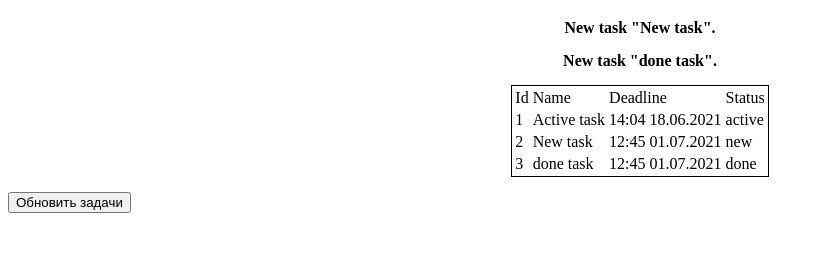
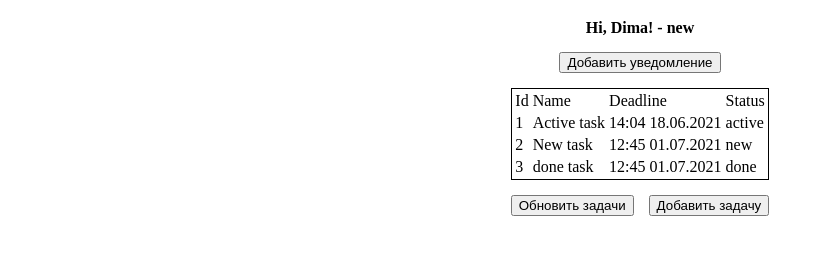
Before and after one commit to GrabNikita/pwa-test, a React app: page / in a window 1280 px wide. Shown: the part 61-316 px from the top of the page, without its empty margins (0-824 px from the left). Built offline with nearby package versions, Linux system fonts and the light colour scheme.

Commit message:
use redux

```diff
--- a/public/main.css
+++ b/public/main.css
@@ -2,19 +2,26 @@ html {
     font-size: 16px;
 }
 
-#error-wrapper .error {
-    margin: 15px 0;
-    color: red;
-    text-align: center;
-}
-
-#message-wrapper .message {
+#notifications .notification {
     margin: 15px 0;
     text-align: center;
     font-weight: bold;
+}
+
+#notifications .notification.error {
+    color: red;
 }
 
 #tasks-wrapper table {
     margin: 15px auto;
     border: 1px solid #000;
 }
+
+#buttons-wrapper {
+    margin: 15px 0;
+    text-align: center;
+}
+
+#buttons-wrapper button:not(:last-child) {
+    margin-right: 15px;
+}
--- a/src/App/index.js
+++ /dev/null
@@ -1,117 +0,0 @@
-import React from 'react';
-
-export default class App extends React.Component {
-
-    constructor(props) {
-        super(props);
-
-        this.state = {
-            errors: [],
-            notifications: [],
-            tasks: [],
-        };
-
-        this.loadTasks = this.loadTasks.bind(this);
-    }
-
-    componentDidMount() {
-        this.loadTasks();
-        this.checkNotificationPermissions();
-    }
-
-    render() {
-        let {errors, notifications, tasks} = this.state;
-
-        return <React.Fragment>
-            <h1>PWA test</h1>
-            <div id="message-wrapper">
-                {notifications.map((message, index) => {
-                    return <div className={'message'} key={index}>{message}</div>;
-                })}
-            </div>
-            <div id="error-wrapper">
-                {errors.map((error, index) => {
-                    return <div className={'error'} key={index}>{error}</div>;
-                })}
-            </div>
-            <div id="tasks-wrapper">
-                <table>
-                    <thead>
-                        <tr>
-                            <td>Id</td>
-                            <td>Name</td>
-                            <td>Deadline</td>
-                            <td>Status</td>
-                        </tr>
-                    </thead>
-                    <tbody>
-                        {tasks.map(task => {
-                            return <tr key={task.id}>
-                                <td>{task.id}</td>
-                                <td>{task.name}</td>
-                                <td>{task.deadline}</td>
-                                <td>{task.status}</td>
-                            </tr>;
-                        })}
-                    </tbody>
-                </table>
-            </div>
-            <div id="buttons-wrapper">
-                <button onClick={this.loadTasks}>Обновить задачи</button>
-            </div>
-        </React.Fragment>;
-    }
-
-    loadTasks() {
-        fetch('/data/tasks.json').then(
-            response => {
-                return response.json().then(
-                    json => {
-                        this.setState({tasks: json.tasks});
-                        this.showNotificationAboutNotViewedTasks(json.tasks);
-                        return json;
-                    }
-                );
-            },
-            error => {
-                this.setState({errors: [...this.state.errors, error]});
-            }
-        );
-    }
-
-    checkNotificationPermissions() {
-        if (!('Notification' in window)) {
-            console.error('This browser does not support desktop notification');
-            return;
-        }
-        if (Notification.permission === 'granted') {
-            return;
-        }
-        if (Notification.permission === 'denied') {
-            return;
-        }
-
-        Notification.requestPermission().catch(
-            error => {
-                console.error('request notification permission error', error);
-            }
-        );
-    }
-
-    showNotification(notificationText, options = {}) {
-        if ('serviceWorker' in navigator) {
-            navigator.serviceWorker.ready.then(function(registration) {
-                registration.showNotification(notificationText, options);
-            });
-        }
-        this.setState({notifications: [...this.state.notifications, notificationText]});
-    }
-
-    showNotificationAboutNotViewedTasks(tasks) {
-        tasks.every(task => {
-            if (task.viewed) return true;
-            this.showNotification('New task "' + task.name + '".');
-            return true;
-        });
-    }
-}
--- /dev/null
+++ b/src/components/App/index.js
@@ -0,0 +1,12 @@
+import React from 'react';
+
+import TasksList from '../TasksList';
+import Notifications from '../Notifications';
+
+export default function App() {
+    return <React.Fragment>
+        <h1>PWA test</h1>
+        <Notifications />
+        <TasksList />
+    </React.Fragment>;
+}
--- /dev/null
+++ b/src/components/Notifications/Notification/index.js
@@ -0,0 +1,18 @@
+import React from 'react';
+import {useDispatch} from 'react-redux';
+
+import {NOTIFICATION_STATUS, NOTIFICATION_TYPE} from '../../../constants';
+import {setViewed} from '../../../redux/reducers/notificationsSlice';
+
+export default function Notification({notification}) {
+    if (notification.status === NOTIFICATION_STATUS.VIEWED) return null;
+
+    const dispatch = useDispatch();
+
+    let className = 'notification' + (notification.type === NOTIFICATION_TYPE.ERROR ? ' error' : '');
+
+    return <div
+        className={className}
+        onClick={() => {dispatch(setViewed(notification.id))}}
+    >{notification.text} - {notification.status}</div>;
+}
--- /dev/null
+++ b/src/components/Notifications/index.js
@@ -0,0 +1,29 @@
+import React from 'react';
+import {useDispatch, useSelector} from 'react-redux';
+
+import Notification from './Notification';
+import {add} from '../../redux/reducers/notificationsSlice';
+
+export default function Notifications() {
+    const notifications = useSelector(state => state.notifications.notifications);
+    const dispatch = useDispatch();
+
+    return <React.Fragment>
+        <div id={'notifications'}>
+            {notifications.map(notification => {
+                return <Notification notification={notification} key={notification.id}/>;
+            })}
+        </div>
+        <div id="buttons-wrapper">
+            <button
+                aria-label="Add notification"
+                onClick={() => {dispatch(add({
+                    "id": notifications.length + 1,
+                    "text": "Added notification",
+                    "status": "new",
+                    "type": "message"
+                }))}}
+            >Добавить уведомление</button>
+        </div>
+    </React.Fragment>;
+}
--- /dev/null
+++ b/src/components/TasksList/Task/index.js
@@ -0,0 +1,10 @@
+import React from 'react';
+
+export default function Task({task}) {
+    return <tr key={task.id}>
+        <td>{task.id}</td>
+        <td>{task.name}</td>
+        <td>{task.deadline}</td>
+        <td>{task.status}</td>
+    </tr>;
+}
--- /dev/null
+++ b/src/components/TasksList/index.js
@@ -0,0 +1,43 @@
+import React from 'react';
+import { useSelector, useDispatch } from 'react-redux';
+
+import Task from './Task';
+import {add} from '../../redux/reducers/tasksSlice';
+
+export default function TasksList() {
+    const tasks = useSelector(state => state.tasks.tasks);
+    const dispatch = useDispatch();
+
+    return <React.Fragment>
+        <div id="tasks-wrapper">
+            <table>
+                <thead>
+                <tr>
+                    <td>Id</td>
+                    <td>Name</td>
+                    <td>Deadline</td>
+                    <td>Status</td>
+                </tr>
+                </thead>
+                <tbody>
+                {tasks.map(task => {
+                    return <Task task={task} key={task.id} />;
+                })}
+                </tbody>
+            </table>
+        </div>
+        <div id="buttons-wrapper">
+            <button>Обновить задачи</button>
+            <button
+                aria-label="Add task"
+                    onClick={() => {dispatch(add({
+                        "id": tasks.length + 1,
+                        "name": "Added task",
+                        "deadline": "14:04 18.06.2021",
+                        "status": "active",
+                        "viewed": false
+                    }))}}
+            >Добавить задачу</button>
+        </div>
+    </React.Fragment>;
+}
--- /dev/null
+++ b/src/constants.js
@@ -0,0 +1,15 @@
+export const TASK_STATUS = {
+    NEW: 'new',
+    ACTIVE: 'active',
+    DONE: 'done',
+};
+
+export const NOTIFICATION_TYPE = {
+    MESSAGE: 'message',
+    ERROR: 'error',
+};
+
+export const NOTIFICATION_STATUS = {
+    NEW: 'new',
+    VIEWED: 'viewed',
+}
--- a/src/index.js
+++ b/src/index.js
@@ -1,6 +1,11 @@
 import React from "react";
 import ReactDOM from "react-dom";
+import { Provider } from 'react-redux';
 
-import App from "./App";
+import store from './redux/store';
 
-ReactDOM.render(<App/>, document.querySelector("#app"));
+import App from "./components/App";
+
+ReactDOM.render(<Provider store={store}>
+    <App/>
+</Provider>, document.querySelector("#app"));
--- /dev/null
+++ b/src/redux/reducers/notificationsSlice.js
@@ -0,0 +1,49 @@
+import { createSlice } from '@reduxjs/toolkit';
+
+import {NOTIFICATION_STATUS} from '../../constants';
+
+export const notificationsSlice = createSlice({
+    name: 'notifications',
+    initialState: {
+        notifications: [
+            {
+                "id": 1,
+                "text": "Hi, Dima!",
+                "status": "new",
+                "type": "message"
+            },
+            {
+                "id": 2,
+                "text": "No hi",
+                "status": "viewed",
+                "type": "error"
+            }
+        ],
+    },
+    reducers: {
+        add: (state, action) => {
+            state.notifications.push(action.payload);
+        },
+        setViewed: (state, action) => {
+            state.notifications = state.notifications.map(notification => {
+                if (notification.id === action.payload) {
+                    notification.status = NOTIFICATION_STATUS.VIEWED;
+                }
+                return notification;
+            });
+        },
+        remove: (state, action) => {
+            state.notifications.every((notification, index) => {
+                if (notification.id === action.payload) {
+                    state.notifications.splice(index, 1);
+                    return false;
+                }
+                return true;
+            });
+        }
+    },
+});
+
+export const {add, remove, setViewed} = notificationsSlice.actions;
+
+export default notificationsSlice.reducer;
--- /dev/null
+++ b/src/redux/reducers/tasksSlice.js
@@ -0,0 +1,46 @@
+import { createSlice } from '@reduxjs/toolkit';
+
+export const tasksSlice = createSlice({
+    name: 'tasks',
+    initialState: {
+        tasks: [
+            {
+                "id": 1,
+                "name": "Active task",
+                "deadline": "14:04 18.06.2021",
+                "status": "active",
+                "viewed": true
+            },
+            {
+                "id": 2,
+                "name": "New task",
+                "deadline": "12:45 01.07.2021",
+                "status": "new",
+                "viewed": false
+            },
+            {
+                "id": 3,
+                "name": "done task",
+                "deadline": "12:45 01.07.2021",
+                "status": "done",
+                "viewed": false
+            }
+        ],
+    },
+    reducers: {
+        add: (state, action) => {
+            state.tasks.push(action.payload);
+        },
+        remove: (state, action) => {
+            state.tasks.every((task, index) => {
+                if (task.id === action.payload) {
+                    state.tasks.splice(index, 1);
+                }
+            })
+        }
+    },
+});
+
+export const {add, remove} = tasksSlice.actions;
+
+export default tasksSlice.reducer;
--- /dev/null
+++ b/src/redux/store.js
@@ -0,0 +1,11 @@
+import { configureStore } from '@reduxjs/toolkit';
+
+import tasksReducer from './reducers/tasksSlice';
+import notificationsReducer from './reducers/notificationsSlice';
+
+export default configureStore({
+    reducer: {
+        tasks: tasksReducer,
+        notifications: notificationsReducer,
+    },
+})
```
